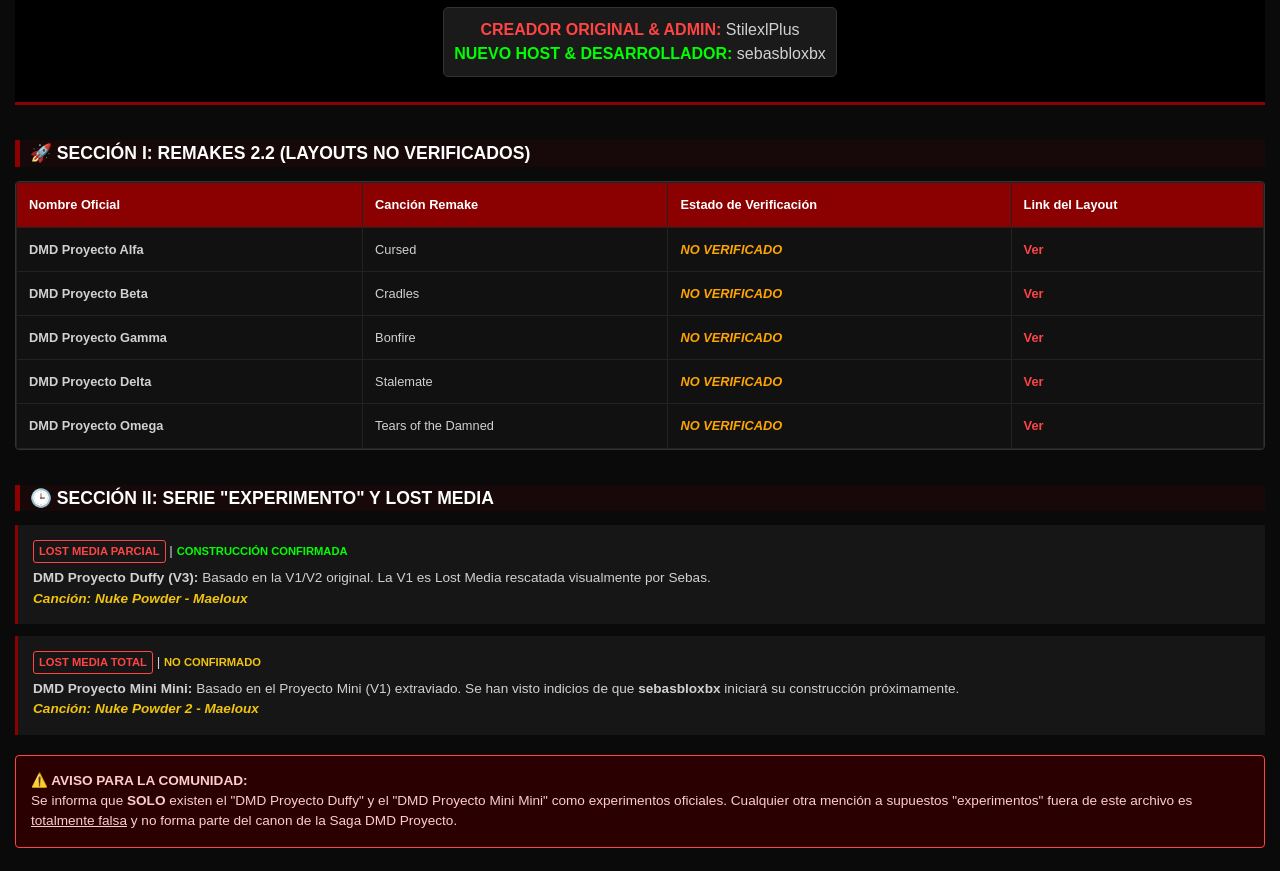
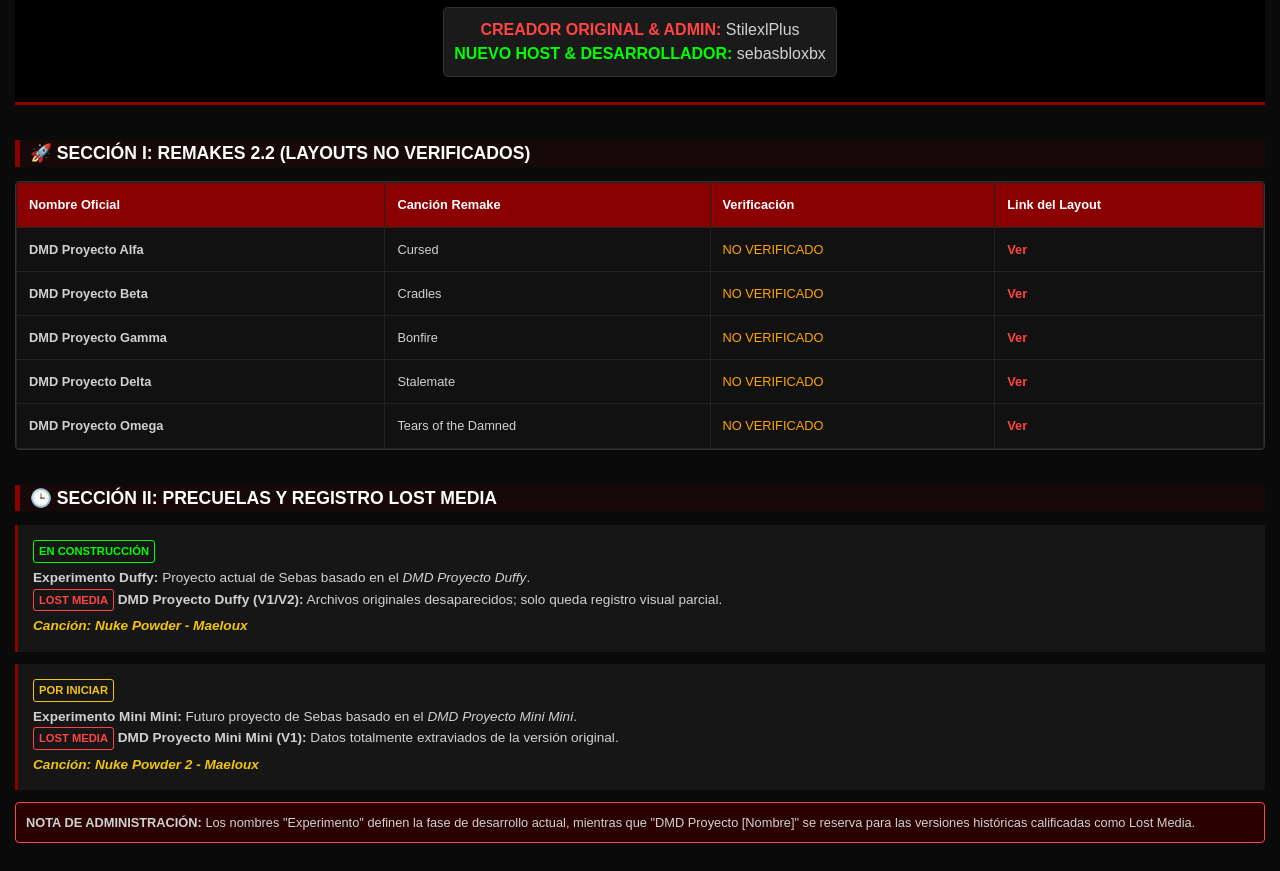
Before and after one commit to SebasbloxbxDash/saga-DMD, a plain HTML site: page index.html in a window 1280 px wide. Shown: the part 81-952 px from the top of the page. Drawn offline with Linux system fonts and the light colour scheme.

Commit message:
Update index.html

```diff
--- a/index.html
+++ b/index.html
@@ -17,12 +17,11 @@
         th, td { border: 1px solid #222; padding: 12px; text-align: left; }
         th { background: #8b0000; color: #fff; }
         .yt-link { color: #ff4444; text-decoration: none; font-weight: bold; }
-        .status-unverified { color: #ffa500; font-weight: bold; font-style: italic; }
         .card { background: #161616; padding: 15px; margin-bottom: 12px; border-left: 3px solid #8b0000; font-size: 0.85rem; }
-        .warning-card { background: #2a0000; padding: 15px; border: 1px solid #ff4444; color: #ffcccc; font-size: 0.85rem; margin-top: 20px; border-radius: 4px; }
-        .lost-status { color: #ff4444; font-weight: bold; text-transform: uppercase; border: 1px solid #ff4444; padding: 2px 5px; font-size: 0.7rem; border-radius: 3px; margin-bottom: 5px; display: inline-block; }
-        .build-status { color: #00ff00; font-weight: bold; font-size: 0.7rem; text-transform: uppercase; }
-        .pending-status { color: #f1c40f; font-weight: bold; font-size: 0.7rem; text-transform: uppercase; }
+        .tag { font-weight: bold; font-size: 0.7rem; text-transform: uppercase; padding: 2px 5px; border-radius: 3px; display: inline-block; margin-bottom: 5px; }
+        .lost { color: #ff4444; border: 1px solid #ff4444; }
+        .build { color: #00ff00; border: 1px solid #00ff00; }
+        .pending { color: #f1c40f; border: 1px solid #f1c40f; }
         .song-tag { color: #f1c40f; font-style: italic; font-weight: bold; }
         footer { text-align: center; padding: 40px; font-size: 0.7rem; color: #444; border-top: 1px solid #222; margin-top: 40px; }
     </style>
@@ -46,36 +45,38 @@
                 <tr>
                     <th>Nombre Oficial</th>
                     <th>Canción Remake</th>
-                    <th>Estado de Verificación</th>
+                    <th>Verificación</th>
                     <th>Link del Layout</th>
                 </tr>
             </thead>
             <tbody>
-                <tr><td><b>DMD Proyecto Alfa</b></td><td>Cursed</td><td class="status-unverified">NO VERIFICADO</td><td><a class="yt-link" href="https://www.youtube.com/watch?v=8kl_IeFCb8Y" target="_blank">Ver</a></td></tr>
-                <tr><td><b>DMD Proyecto Beta</b></td><td>Cradles</td><td class="status-unverified">NO VERIFICADO</td><td><a class="yt-link" href="https://youtu.be/mKHdJxEyPb0" target="_blank">Ver</a></td></tr>
-                <tr><td><b>DMD Proyecto Gamma</b></td><td>Bonfire</td><td class="status-unverified">NO VERIFICADO</td><td><a class="yt-link" href="https://youtu.be/cqxARXV1ECY" target="_blank">Ver</a></td></tr>
-                <tr><td><b>DMD Proyecto Delta</b></td><td>Stalemate</td><td class="status-unverified">NO VERIFICADO</td><td><a class="yt-link" href="https://www.youtube.com/watch?v=MRpoQXTcSd8" target="_blank">Ver</a></td></tr>
-                <tr><td><b>DMD Proyecto Omega</b></td><td>Tears of the Damned</td><td class="status-unverified">NO VERIFICADO</td><td><a class="yt-link" href="https://youtu.be/vHtphwcbXtE" target="_blank">Ver</a></td></tr>
+                <tr><td><b>DMD Proyecto Alfa</b></td><td>Cursed</td><td style="color:orange">NO VERIFICADO</td><td><a class="yt-link" href="https://www.youtube.com/watch?v=8kl_IeFCb8Y" target="_blank">Ver</a></td></tr>
+                <tr><td><b>DMD Proyecto Beta</b></td><td>Cradles</td><td style="color:orange">NO VERIFICADO</td><td><a class="yt-link" href="https://youtu.be/mKHdJxEyPb0" target="_blank">Ver</a></td></tr>
+                <tr><td><b>DMD Proyecto Gamma</b></td><td>Bonfire</td><td style="color:orange">NO VERIFICADO</td><td><a class="yt-link" href="https://youtu.be/cqxARXV1ECY" target="_blank">Ver</a></td></tr>
+                <tr><td><b>DMD Proyecto Delta</b></td><td>Stalemate</td><td style="color:orange">NO VERIFICADO</td><td><a class="yt-link" href="https://www.youtube.com/watch?v=MRpoQXTcSd8" target="_blank">Ver</a></td></tr>
+                <tr><td><b>DMD Proyecto Omega</b></td><td>Tears of the Damned</td><td style="color:orange">NO VERIFICADO</td><td><a class="yt-link" href="https://youtu.be/vHtphwcbXtE" target="_blank">Ver</a></td></tr>
             </tbody>
         </table>
     </div>
 
-    <h2>🕒 SECCIÓN II: SERIE "EXPERIMENTO" Y LOST MEDIA</h2>
+    <h2>🕒 SECCIÓN II: PRECUELAS Y REGISTRO LOST MEDIA</h2>
+
     <div class="card">
-        <span class="lost-status">Lost Media Parcial</span> | <span class="build-status">CONSTRUCCIÓN CONFIRMADA</span><br>
-        <strong>DMD Proyecto Duffy (V3):</strong> Basado en la V1/V2 original. La V1 es Lost Media rescatada visualmente por Sebas.<br>
+        <span class="tag build">EN CONSTRUCCIÓN</span><br>
+        <strong>Experimento Duffy:</strong> Proyecto actual de Sebas basado en el <i>DMD Proyecto Duffy</i>.<br>
+        <span class="tag lost">LOST MEDIA</span> <strong>DMD Proyecto Duffy (V1/V2):</strong> Archivos originales desaparecidos; solo queda registro visual parcial.<br>
         <span class="song-tag">Canción: Nuke Powder - Maeloux</span>
     </div>
 
     <div class="card">
-        <span class="lost-status">Lost Media Total</span> | <span class="pending-status">NO CONFIRMADO</span><br>
-        <strong>DMD Proyecto Mini Mini:</strong> Basado en el Proyecto Mini (V1) extraviado. Se han visto indicios de que <b>sebasbloxbx</b> iniciará su construcción próximamente.<br>
+        <span class="tag pending">POR INICIAR</span><br>
+        <strong>Experimento Mini Mini:</strong> Futuro proyecto de Sebas basado en el <i>DMD Proyecto Mini Mini</i>.<br>
+        <span class="tag lost">LOST MEDIA</span> <strong>DMD Proyecto Mini Mini (V1):</strong> Datos totalmente extraviados de la versión original.<br>
         <span class="song-tag">Canción: Nuke Powder 2 - Maeloux</span>
     </div>
 
-    <div class="warning-card">
-        <strong>⚠️ AVISO PARA LA COMUNIDAD:</strong><br>
-        Se informa que <b>SOLO</b> existen el "DMD Proyecto Duffy" y el "DMD Proyecto Mini Mini" como experimentos oficiales. Cualquier otra mención a supuestos "experimentos" fuera de este archivo es <u>totalmente falsa</u> y no forma parte del canon de la Saga DMD Proyecto.
+    <div style="background: #2a0000; padding: 10px; border: 1px solid #ff4444; border-radius: 4px; font-size: 0.8rem;">
+        <strong>NOTA DE ADMINISTRACIÓN:</strong> Los nombres "Experimento" definen la fase de desarrollo actual, mientras que "DMD Proyecto [Nombre]" se reserva para las versiones históricas calificadas como Lost Media.
     </div>
 
     <h2>📂 SECCIÓN III: ARCHIVO LEGACY (VERSIONES V1)</h2>
@@ -101,7 +102,7 @@
 </div>
 
 <footer>
-    © 2026 DEPARTAMENTO MENTAL DEMONÍACO | SISTEMA DE PRESERVACIÓN HISTÓRICA
+    © 2026 DEPARTAMENTO MENTAL DEMONÍACO | ARCHIVO CENTRAL
 </footer>
 
 </body>
```
